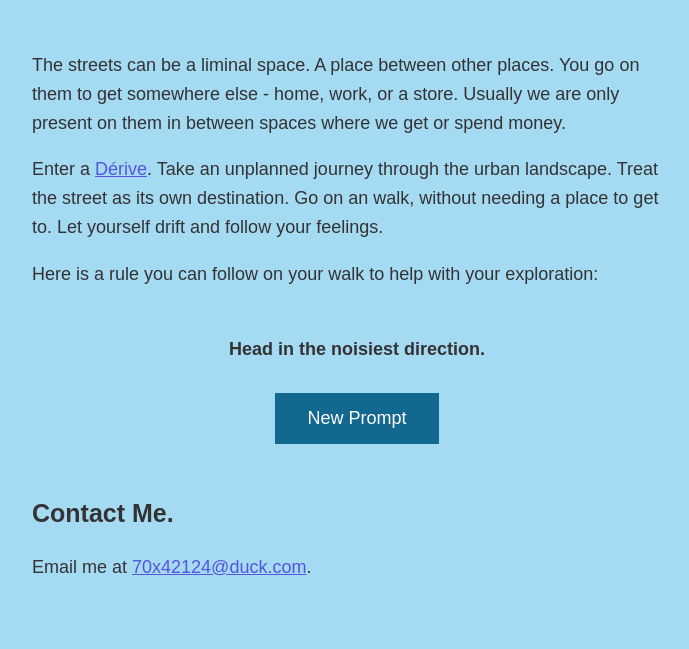
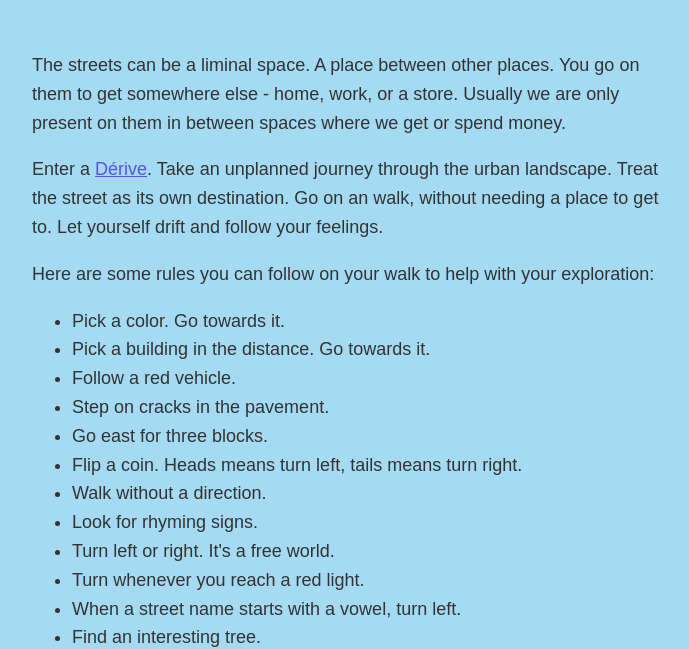
Before and after one commit to nbeirne/derive-site, a plain HTML site: page index.html in a window 1280 px wide. Shown: the part 159-808 px from the top of the page, without its empty margins (283-972 px from the left). Drawn offline with Linux system fonts and the light colour scheme.

Commit message:
web only prompts

```diff
--- a/index.html
+++ b/index.html
@@ -27,7 +27,7 @@
       h1,h2,h3{line-height:1.2;}
       a{color:#55D;}
       .sigtext {
-          font-weight: bold;
+          //font-weight: bold;
       }
       /* button */
       .center {
@@ -66,16 +66,16 @@
 
     <p>Enter a <a href="https://en.wikipedia.org/wiki/Dérive">Dérive</a>. Take an unplanned journey through the urban landscape. Treat the street as its own destination. Go on an walk, without needing a place to get to. Let yourself drift and follow your feelings.</p>
 
-    <p>Here is a rule you can follow on your walk to help with your exploration:</p>
-
-    </br>
-
-    <div class="center">
-      <div class="sigtext" id="prompt-data"></div>
+    <p>Here are some rules you can follow on your walk to help with your exploration:</p>
+    <!-- </br> -->
+    <!-- <div class="center"> -->
+      <!-- <div style="font-weight: bold;"> -->
+        <div id="prompt-data"></div>
+      <!-- </div> -->
       <script src="index.js"></script>
       </br>
-      <button onclick="newPrompt()">New Prompt</button>
-    </div>
+      <!-- <button onclick="newPrompt()">New Prompt</button> -->
+    <!-- </div> -->
 
     </br>
     <h3>Contact Me.</h3>
--- a/index.js
+++ b/index.js
@@ -17,8 +17,9 @@ async function getPrompts() {
   }
 
   const data = await response.json();
-  return data;
+  return data["prompts"].concat(data["web"])
 }
+
 const prompts = getPrompts()
 
 function newPrompt() {
@@ -31,15 +32,13 @@ function newPrompt() {
   })
 }
 
-newPrompt()
 
-/*
+function fillList() {
   function createListItem(item) {
     const li = document.createElement('li');
     li.innerHTML = item.text;
     return li;
   }
-
   prompts.then(data => {
     const preElement = document.getElementById('prompt-data');
 
@@ -54,4 +53,10 @@ prompts.then(data => {
 
     preElement.appendChild(ul);
   })
+}
+
+fillList()
+
+/*
+
 */
--- a/prompts.json
+++ b/prompts.json
@@ -1,25 +1,29 @@
-[
-     { "text": "Pick a color.\nGo towards it." },
-     { "text": "Pick a building in the distance. Go towards it." },
-     { "text": "Follow a red vehicle." },
-     { "text": "Step on cracks in the pavement." },
-     { "text": "Go east for three blocks." },
-     { "text": "Flip a coin. Heads means turn left, tails means turn right." },
-     { "text": "Walk without a direction." },
-     { "text": "Look for rhyming signs." },
-     { "text": "Turn left or right. It's a free world." },
-     { "text": "Turn whenever you reach a red light." },
-     { "text": "When a street name starts with a vowel turn left." },
-     { "text": "Find an interesting tree." },
-     { "text": "Look at the chimneys." },
-     { "text": "Find a fancy car. Go in the direction it's wheels are pointing." },
-     { "text": "Find shade. Observe and enjoy it." },
-     { "text": "Find a place to sit for five minutes. Watch." },
-     { "text": "At the next opportunity turn right." },
-     { "text": "Stop and listen. Follow that sound." },
-     { "text": "Pick any direction and go straight for five blocks." },
-     { "text": "Go towards laughter. " },
-     { "text": "Wave and smile at the next surveillance camera." },
-     { "text": "Head in the noisiest direction." },
-     { "text": "What is this area know for? Find the opposite." }
-]
+{
+    "prompts": [
+        { "size": 40, "text": "Pick a color.\nGo towards it." },
+        { "size": 40, "text": "Pick a building\nin the distance.\nGo towards it." },
+        { "size": 40, "text": "Follow a red vehicle." },
+        { "size": 40, "text": "Step on cracks\nin the pavement." },
+        { "size": 40, "text": "Go east for three blocks." },
+        { "size": 40, "text": "Flip a coin.\nHeads means turn left,\ntails means turn right." },
+        { "size": 40, "text": "Walk without a direction." },
+        { "size": 40, "text": "Look for rhyming signs." },
+        { "size": 40, "text": "Turn left or right.\nIt's a free world." },
+        { "size": 40, "text": "Turn whenever you reach a red light." },
+        { "size": 40, "text": "When a street name\nstarts with a vowel,\nturn left." },
+        { "size": 40, "text": "Find an interesting tree." },
+        { "size": 40, "text": "Look at the chimneys." },
+        { "size": 40, "text": "Find a fancy car.\nGo in the direction it's wheels are pointing." },
+        { "size": 40, "text": "Find shade.\nObserve and enjoy it." },
+        { "size": 40, "text": "Find a place to\nsit for five minutes.\nWatch." },
+        { "size": 40, "text": "At the next opportunity,\nturn right." },
+        { "size": 40, "text": "Stop and listen.\nFollow that sound." },
+        { "size": 40, "text": "Pick any direction.\nGo straight for\nfive blocks." },
+        { "size": 40, "text": "Go towards laughter." },
+        { "size": 40, "text": "Wave and smile\nat the next\nsurveillance camera." },
+        { "size": 40, "text": "Head in the\nnoisiest direction." }
+    ],
+    "web": [
+        { "size": 38, "text": "What is this area know for?\nFind the opposite." }
+    ]
+}
```
Also changed, not shown: 2 other files. Lines whose indentation alone changed are shown as unchanged.
